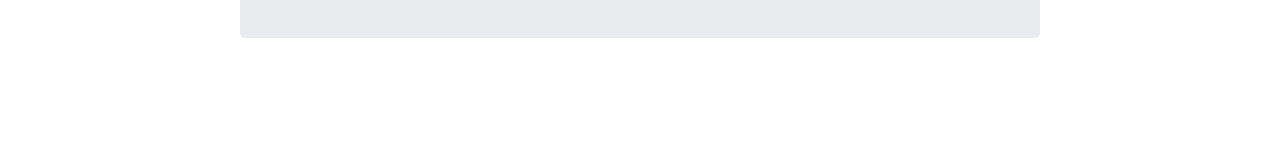
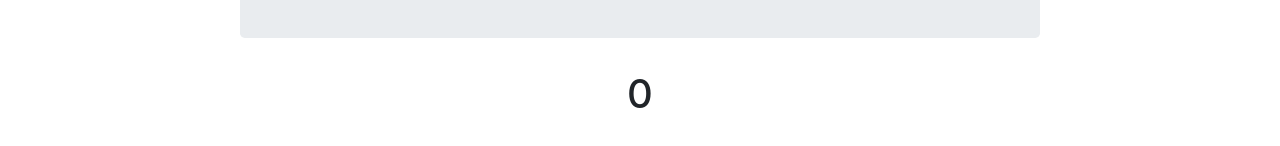
Before and after one commit to mateuszrozek/movie-valuator, a React (Create React App) app: page / in a window 1280 px wide. Shown: the part 438-584 px from the top of the page. Built offline with nearby package versions, Linux system fonts and the light colour scheme.

Commit message:
frame works

```diff
--- a/package.json
+++ b/package.json
@@ -43,8 +43,10 @@
   },
   "devDependencies": {
     "@reduxjs/toolkit": "^1.5.0",
+    "@types/react-redux": "^7.1.12",
     "@types/react-router-dom": "^5.1.6",
     "bootstrap": "^4.5.3",
-    "react-bootstrap": "^1.4.0"
+    "react-bootstrap": "^1.4.0",
+    "react-redux": "^7.2.2"
   }
 }
--- a/src/App.tsx
+++ b/src/App.tsx
@@ -4,6 +4,7 @@ import './App.css';
 import {Navbar} from "./app/Navbar";
 import {ValuationConfig} from "./feature/config/ValuationConfig";
 import {ValuationForm} from './feature/form/ValuationForm';
+import {ResultTable} from "./feature/calculations/ResultTable";
 
 function App() {
     return (
@@ -17,6 +18,7 @@ function App() {
                         render={() => (
                             <React.Fragment>
                                 <ValuationForm/>
+                                <ResultTable/>
                             </React.Fragment>
                         )}
                     />
--- a/src/app/store.tsx
+++ b/src/app/store.tsx
@@ -2,6 +2,16 @@ import {configureStore} from '@reduxjs/toolkit';
 import formReducer from '../../src/feature/form/formSlice';
 import configReducer from "../feature/config/configSlice";
 
+export interface RootState {
+    config: {
+        basePrice: number,
+        rawToFinalCoefficient: number
+    },
+    form: {
+        rawDuration: number,
+        finalDuration: number
+    }
+}
 
 export default configureStore({
     reducer: {
--- /dev/null
+++ b/src/feature/calculations/ResultTable.tsx
@@ -0,0 +1,25 @@
+import React from 'react';
+import {useSelector} from 'react-redux';
+import {RootState} from "../../app/store";
+
+
+export const ResultTable = () => {
+
+    const basePrice = useSelector((state: RootState) => state.config.basePrice);
+    const rawDuration = useSelector((state: RootState) => state.form.rawDuration);
+    const finalDuration = useSelector((state: RootState) => state.form.finalDuration);
+
+    const calculatePrice = (rawDuration: number, finalDuration: number) => {
+        if (rawDuration > 0 && finalDuration > 0) {
+            const ratio = rawDuration / finalDuration;
+            return ratio * basePrice;
+        }
+        return 0;
+    }
+
+    return (
+        <div>
+            <h1>{calculatePrice(rawDuration, finalDuration)}</h1>
+        </div>
+    )
+}
--- a/src/feature/config/configSlice.tsx
+++ b/src/feature/config/configSlice.tsx
@@ -8,9 +8,8 @@ const initialState = {
 const configSlice = createSlice({
         name: 'config',
         initialState,
-        reducers:{}
+        reducers: {}
     }
-
 );
 
 export default configSlice.reducer;
--- a/src/feature/form/ValuationForm.tsx
+++ b/src/feature/form/ValuationForm.tsx
@@ -1,5 +1,7 @@
 import React, {ChangeEvent, useState} from 'react';
+import { useDispatch} from 'react-redux';
 import 'bootstrap/dist/css/bootstrap.min.css';
+import { formUpdated } from './formSlice';
 
 export const ValuationForm = () => {
 
@@ -7,6 +9,8 @@ export const ValuationForm = () => {
     const [rawM, setRawM] = useState<number>(0);
     const [finalH, setFinalH] = useState<number>(0);
     const [finalM, setFinalM] = useState<number>(0);
+
+    const dispatch = useDispatch();
 
     const onRawHChanged = (e: ChangeEvent<HTMLInputElement>) => setRawH(castStringToNumberSafely(e.target.value));
     const onRawMChanged = (e: ChangeEvent<HTMLInputElement>) => setRawM(castStringToNumberSafely(e.target.value))
@@ -20,11 +24,16 @@ export const ValuationForm = () => {
         return Number(str);
     }
 
-    const calculate = () => {
-        console.log(rawH);
-        console.log(rawM);
-        console.log(finalH);
-        console.log(finalM);
+    const submitData = () => {
+
+        const rawDuration = calculateDuration(rawH, rawM);
+        const finalDuration = calculateDuration(finalH, finalM);
+
+        dispatch(formUpdated({rawDuration, finalDuration}));
+    }
+
+    const calculateDuration = (hours: number, minutes: number): number => {
+        return 60 * hours + minutes;
     }
 
     return (
@@ -88,7 +97,7 @@ export const ValuationForm = () => {
                     </div>
                 </div>
             </form>
-            <button className='button' onClick={calculate}>Oblicz</button>
+            <button className='button' onClick={submitData}>Oblicz</button>
         </section>
     );
 }
--- a/src/feature/form/formSlice.tsx
+++ b/src/feature/form/formSlice.tsx
@@ -1,15 +1,23 @@
 import {createSlice} from "@reduxjs/toolkit";
 
 const initialState = {
-
+    rawDuration: 0,
+    finalDuration: 0
 }
 
 const formSlice = createSlice({
     name: 'form',
     initialState,
-    reducers:{}
-}
+    reducers:{
+        formUpdated(state, action){
+            const {rawDuration, finalDuration} = action.payload;
+            state.rawDuration = rawDuration;
+            state.finalDuration = finalDuration;
+        }
+    }
+});
 
-);
+
+export const {formUpdated} = formSlice.actions;
 
 export default formSlice.reducer;
--- a/src/index.tsx
+++ b/src/index.tsx
@@ -3,10 +3,14 @@ import ReactDOM from 'react-dom';
 import './index.css';
 import App from './App';
 import reportWebVitals from './reportWebVitals';
+import {Provider} from "react-redux";
+import store from "./app/store";
 
 ReactDOM.render(
   <React.StrictMode>
-    <App />
+      <Provider store={store}>
+      <App />
+      </Provider>
   </React.StrictMode>,
   document.getElementById('root')
 );
```
Also changed, not shown: 1 other file (tests, documents, lock files or other folders).
